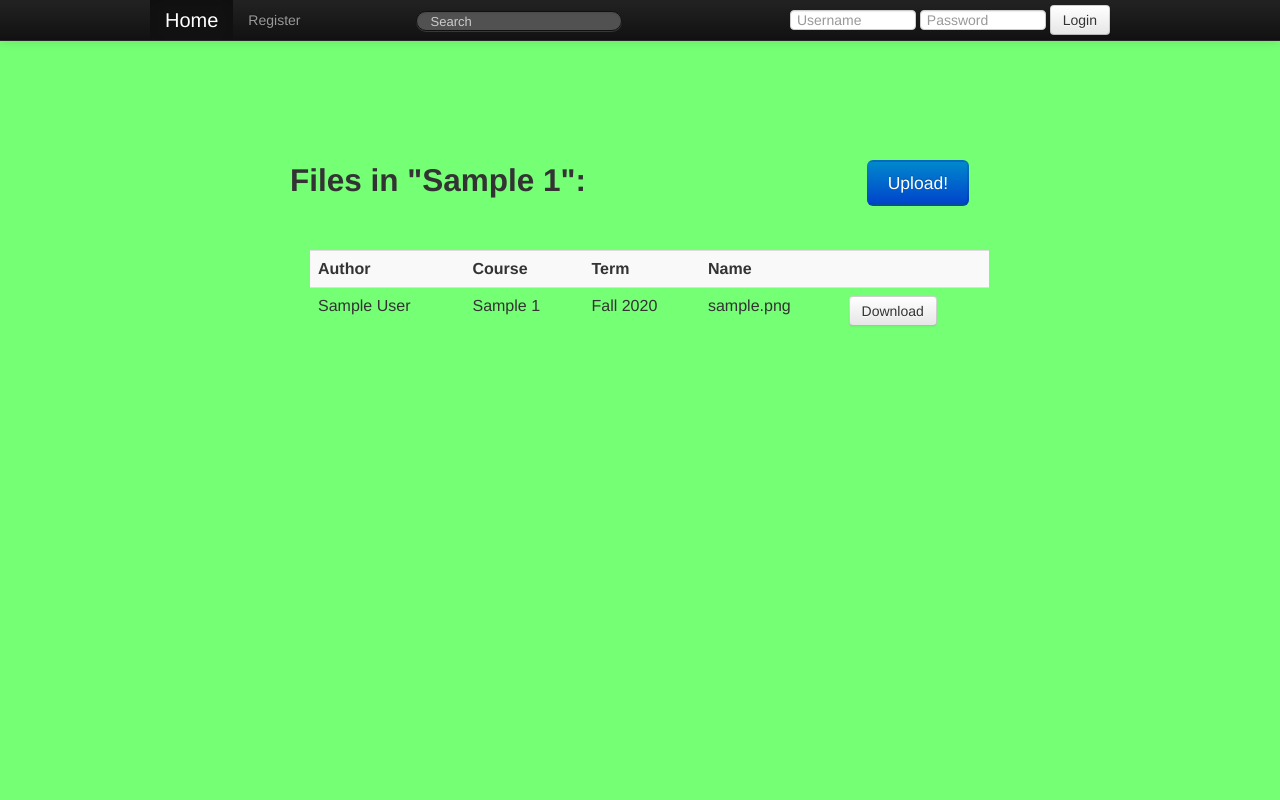
After one commit to dean/Organization-File-Sharer, a Flask app: a page that uses gtb/templates/base.html in a window 1280 px wide. The commit adds this page. Run offline with Flask 2, Linux system fonts and the light colour scheme; tables that the repository leaves empty hold one stand-in row (values such as "Sample post"); parts of the project's set-up code (start-up, migrations or seed data) failed here and were passed over; some libraries are stand-ins or nearby versions.

Commit message:
Updated code.

```diff
--- a/gtb/forms.py
+++ b/gtb/forms.py
@@ -29,15 +29,14 @@ class InviteToOrg(Form):
 
 class FileForm(Form):
     all_tags = get_tags()
-    tags = zip(range(len(all_tags)), all_tags)
+    tags = zip(all_tags, all_tags)
+
     course_tag = SelectField('course_tag', choices=tags)
-
     course_id = TextField('course_id')
 
-    all_terms = TERMS
-    terms = zip(range(len(all_terms)), all_terms)
+    terms = zip(TERMS, TERMS)
     term = SelectField('term', choices=terms)
 
     all_years = map(str, get_year_range()[::-1])
-    years = zip(range(len(all_years)), all_years)
+    years = zip(all_years, all_years)
     year = SelectField('year', choices=years)
--- a/gtb/templates/base.html
+++ b/gtb/templates/base.html
@@ -21,7 +21,8 @@
                 overflow:hidden;
             }
             body {
-                background-color: #22DE36;
+                background-color: #75FF75;
+
             }
         </style>
 
@@ -55,10 +56,13 @@
 </a>
                                 <ul class="dropdown-menu">
                                     <li>
+                                        <a href="{{ url_for('create_org') }}">Create Organization</a>
+                                    </li>
+                                    <li>
                                         <a href="{{ url_for('my_orgs') }}">My Organizations</a>
                                     </li>
                                     <li>
-                                        <a href="{{ url_for('create_org') }}">Create Organization</a>
+                                        <a href="{{ url_for('handle_invites') }}">My Invites</a>
                                     </li>
                                 </ul>
                             </li>
--- /dev/null
+++ b/gtb/templates/files.html
@@ -0,0 +1,42 @@
+{% extends 'base.html' %}
+
+{% block title %}
+    <title>{{folder}}</title>
+{% endblock %}
+
+{% block content %}
+<div class="hero-unit">
+    </br>
+            <form class="form-horizontal" method="GET" action="{{url_for('upload_file', org_id=organization_id)}}">
+                <div class="form-group">
+                    <h2>
+                        Files in "{{folder}}":
+                        <button class="btn-large btn-primary pull-right" type="submit">Upload!</button>
+                    </h2>
+                </div>
+            </form>
+            </br>
+            <table class="table table-striped span2">
+                <tr>
+                    <th>Author</th>
+                    <th>Course</th>
+                    <th>Term</th>
+                    <th>Name</th>
+                    <th></th>
+                </tr>
+                {% for file in files %}
+                <tr style="border-radius:10px">
+                <form method="POST" action="{{url_for('download', file_id=file.id)}}">
+                    <td>{{file.author.name}}</td>
+                    <td>{{file.course_tag}} {{file.course_id}}</td>
+                    <td>{{file.folder.term}} {{file.folder.year}}</td>
+                    <td>{{file.file_name}}</td>
+                    <td><button class="btn" type="submit">Download</td>
+                </form>
+                </tr>
+                {% endfor %}
+            </table>
+        </div>
+    </div>
+</div>
+{% endblock %}
--- a/gtb/templates/home.html
+++ b/gtb/templates/home.html
@@ -3,7 +3,7 @@
 {% block content %}
 <div class="hero-unit">
 <h2>
-Welcome to Greek Academic Bank!<br><br>
+Welcome to Greek Test Bank!<br><br>
 </h2>
 <h3>
 This site will be used to help organize academic documents for the greek community.
--- a/gtb/views.py
+++ b/gtb/views.py
@@ -4,7 +4,7 @@ from flask import (Blueprint, request, render_template, flash, g, session,
 from flask.ext.login import (login_user, logout_user, current_user,
                                 login_required)
 from flask.ext.wtf import Form
-from sqlalchemy import desc
+from sqlalchemy import desc, and_
 from werkzeug.utils import secure_filename
 from wtforms.ext.sqlalchemy.orm import model_form
 
@@ -16,9 +16,10 @@ from models import (User, Message, Conversation, Organization,
                     OrganizationMember, File, Folder)
 
 from functools import wraps
-import urllib
+import datetime
 import os
 import re
+import urllib
 
 
 """
@@ -128,7 +129,8 @@ def member_of(org_id):
     """
     return db.session.query(OrganizationMember).filter_by(
                                         user_id=current_user.id,
-                                        organization_id=org_id
+                                        organization_id=org_id,
+                                        accepted=True
                                 ).first()
 
 
@@ -150,7 +152,7 @@ def accept_invitation():
 
     if org_member:
         org_member.accept()
-        return redirect('my_invites')
+        return redirect('handle_invites')
     else:
         return no_perms('Could not find your invite!')
 
@@ -311,18 +313,61 @@ def display_org(org_id):
                             organization_id=org_id,
                             top=False
                         ).all()
+    print folders
 
     return render_template("display_org.html", organization=organization,
                             members=members, recent_files=recent_files,
                             folders=folders)
 
 
-@app.route('/uploads/<file_name>', methods=['GET', 'POST'])
-def download(file_name):
+@app.route('/organization/<int:organization_id>/term/<path:term>/folder/<path:folder>')
+def display_files(organization_id, term="", folder=""):
+    """
+    Returns all files for a given folder.
+    """
+    print folder
+    course_tag = folder.split(" ")[0]
+    course_id = folder.split(" ")[1]
+
+    files = File.query.filter_by(
+                        organization_id=organization_id,
+                        course_tag=course_tag,
+                        course_id=course_id
+                    ).order_by(
+                            File.upload_date.desc()
+                    ).all()
+
+    files = filter(lambda x: x.folder.name == term, files)
+
+    return render_template("files.html", folder=folder,
+                            files=files, organization_id=organization_id)
+
+
+@app.route('/uploads/<int:file_id>', methods=['GET', 'POST'])
+def download(file_id):
     """
     Sends an uploaded file from the 'uploads' directory.
     """
-    return send_from_directory(app.config['UPLOAD_FOLDER'], file_name, as_attachment=True)
+    f = File.query.filter_by(id=file_id).first()
+    return send_from_directory(f.full_path, f.file_name, as_attachment=True)
+
+
+@app.route('/organization/<int:organization_id>/folder/<int:folder_id>')
+def get_folder(organization_id, folder_id):
+    """
+    Displays a folder and it's contents.
+    """
+    organization = Organization.query.filter_by(id=organization_id).first()
+    folder = Folder.query.filter_by(id=folder_id).first()
+    course_folders_dup = [file.course_folder for file in folder.files]
+    print course_folders_dup
+    # remove duplicates with set, then convert back to list.
+    course_folders_uniq = list(set(course_folders_dup))
+
+    print course_folders_uniq
+    return render_template('folder.html', folder=folder,
+                            course_folders=course_folders_uniq,
+                            organization=organization)
 
 
 @app.route("/")
@@ -484,11 +529,67 @@ def search():
     """
     Search the db for files.
     * Should be search for files from orgs we are a part of? Idk.
+    Will search:
+        - Organization (All files for organization)
+        - Term
+        - Class
+        - File name
     """
 
-    if not request.method == "POST":
+    if not request.method == "POST" or not request.form.get('search'):
         return no_perms("You need to provide a term to search for!")
-    return "Search page!"
+
+    my_orgs = OrganizationMember.query.filter_by(
+                                        user_id=current_user.id,
+                                        accepted=True
+                                    ).all()
+    my_org_ids = [org.organization_id for org in my_orgs]
+
+    term = request.form.get('search')
+    results = []
+
+    # Check organizations
+    organizations = Organization.query.filter(
+                            Organization.name.like("%" + term + "%")
+                        ).all()
+
+    if organizations:
+        org_ids = [org.id for org in organizations]
+        for org_id in org_ids:
+            if org_id in my_org_ids:
+                files = File.query.filter_by(organization_id=org_id).all()
+                results += files
+
+    temp_term = term.replace(" ", "").lower()
+
+    # Check terms
+    folders = Folder.query.filter(Folder.organization_id.in_(my_org_ids)).all()
+    for folder in folders:
+        if folder.name.replace(" ", "").lower() == temp_term:
+            results += folder.files
+
+    # Check files classes matches
+    all_files =  File.query.filter_by(organization_id=2).all()
+    relevant_files = File.query.filter(File.organization_id.in_(my_org_ids)).all()
+    for file in relevant_files:
+        if file.course_folder.replace(" ", "").lower() == temp_term:
+            results += [file]
+
+    # Check file names similar
+    temp_term = term.split(' ') or term
+    for t in temp_term:
+        relevant_files = File.query.filter(
+                                    and_(File.organization_id.in_(my_org_ids),
+                                         File.file_name.like("%" + t + "%"))
+                                ).all()
+        results += relevant_files if relevant_files else []
+
+    results = list(set(results))
+
+    if results:
+        return render_template('search.html', results=results, term=term)
+    else:
+        return no_perms("No results found...")
 
 
 @login_required
@@ -504,18 +605,44 @@ def upload_file(org_id):
     if request.method == "POST":
         file = request.files['file']
 
-        # Do security checks basically.
-        if (file and allowed_file(file.filename) and form.course.data and
-                form.term.data):
+        if (file and allowed_file(file.filename) and form.course_id.data and
+            request.form.get('date')):
+
+            exists = Folder.query.filter_by(
+                                    organization_id=org_id,
+                                    term=form.term.data,
+                                    year=form.year.data
+                                ).first()
+            folder_id = 0
+            if exists:
+                folder_id = exists.id
+            else:
+                folder = Folder(organization_id=organization.id,
+                                top=False,
+                                term=form.term.data,
+                                year=form.year.data)
+                db.session.add(folder)
+                db.session.commit()
+                folder_id = folder.id
+
+            # Parse date and create a datetime object
+            date_inp = map(int, request.form['date'].split('/'))
+            month = date_inp[0]
+            day = date_inp[1]
+            year = date_inp[2]
+            date = datetime.datetime(year, month, day, 0, 0, 0)
 
             filename = secure_filename(file.filename)
+            f = File(file_name=filename, author_id=g.user.id,
+                     organization_id=org_id, folder_id=folder_id,
+                     course_tag=form.course_tag.data,
+                     course_id=form.course_id.data,
+                     class_date=date)
 
-            f = File(filename, g.user.id, org_id, form.course.data,
-                        form.term.data)
             db.session.add(f)
             db.session.commit()
 
-            file.save(os.path.join(app.config['UPLOAD_FOLDER'], filename))
+            file.save(f.full_path + f.file_name)
             return redirect(url_for('display_org', org_id=org_id))
     else:
         return render_template('upload.html', form=form,
```
Also changed, not shown: gtb/models.py (+19 -5 lines), gtb/templates/display_org.html (+23 -16 lines), gtb/templates/folder.html (added, +18 -0 lines), gtb/templates/search.html (added, +36 -0 lines).
